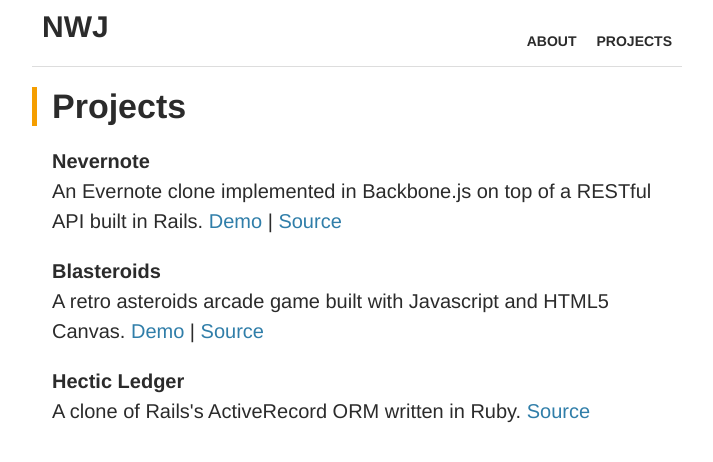
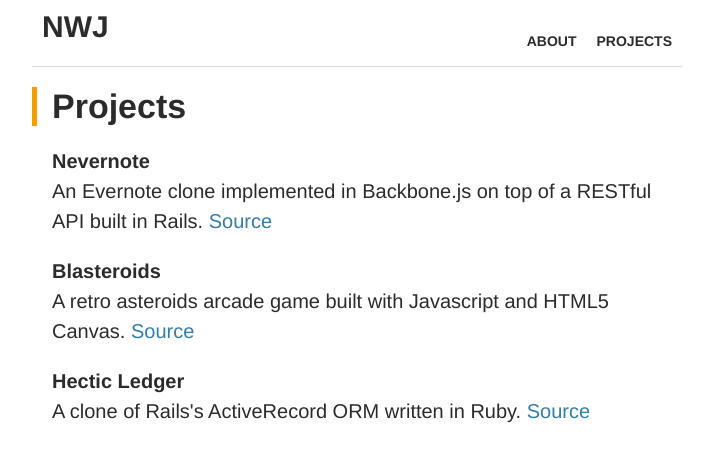
Before and after one commit to nwj/nwj.sh, a Jekyll site: the page built from projects/index.html, in a window 1280 px wide. Shown: the top 462 px of the page, without its empty margins (283-996 px from the left). Built offline with Jekyll 4.4.1, drawn with Linux system fonts in a browser that asks for light colours; Markdown is read by kramdown in place of the engine named in the settings.

Commit message:
Remove old demo links

```diff
--- a/projects/index.html
+++ b/projects/index.html
@@ -9,13 +9,11 @@ title: Projects
         <h3>Nevernote</h3>
         An Evernote clone implemented in Backbone.js on top of a RESTful API
         built in Rails.
-        <a href="http://nevernote-nwj.herokuapp.com">Demo</a> |
         <a href="https://github.com/nwj/nevernote">Source</a>
     </li>
     <li>
         <h3>Blasteroids</h3>
         A retro asteroids arcade game built with Javascript and HTML5 Canvas.
-        <a href="http://blasteroids.herokuapp.com">Demo</a> |
         <a href="https://github.com/nwj/blasteroids">Source</a>
     </li>
     <li>
```
